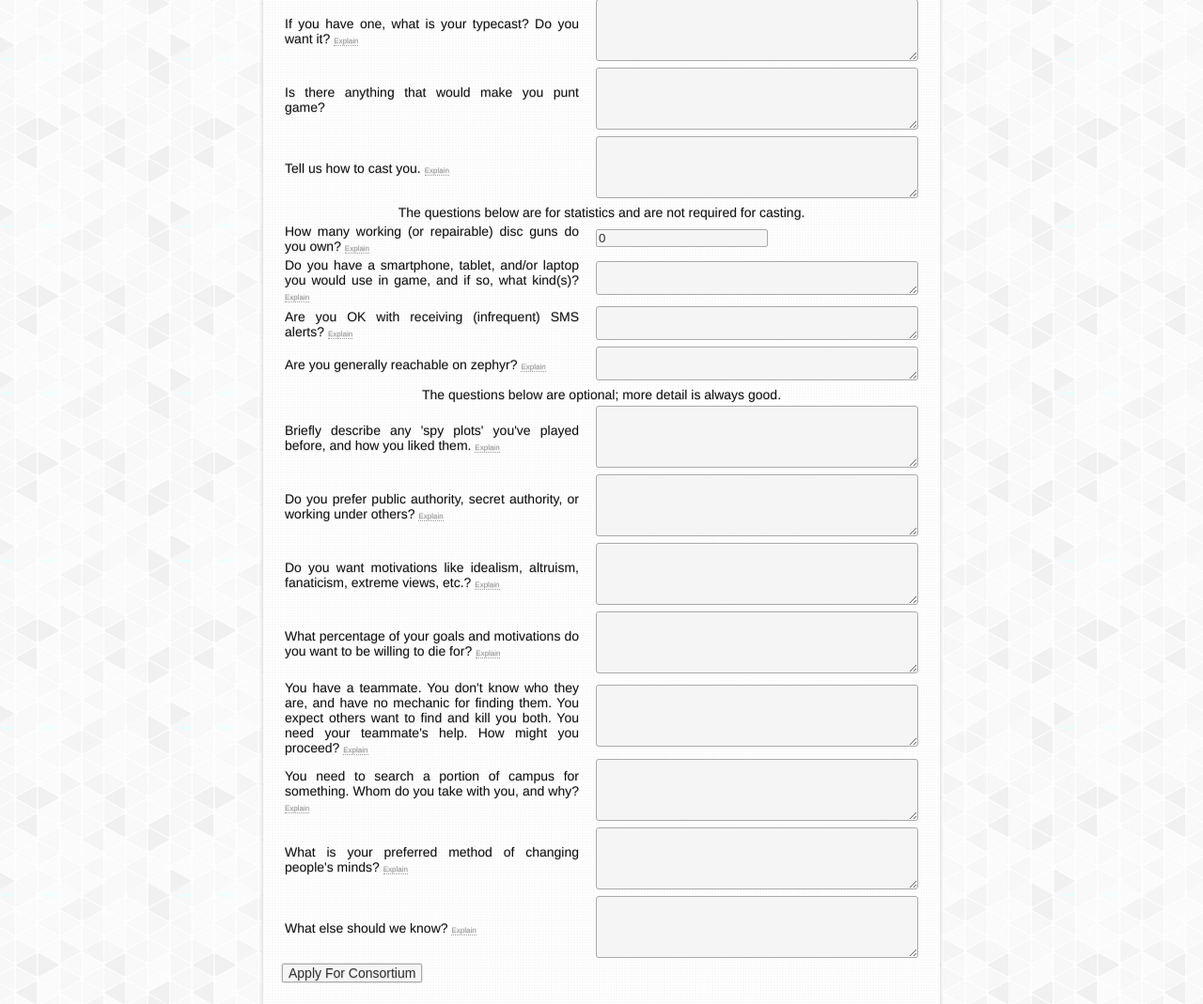
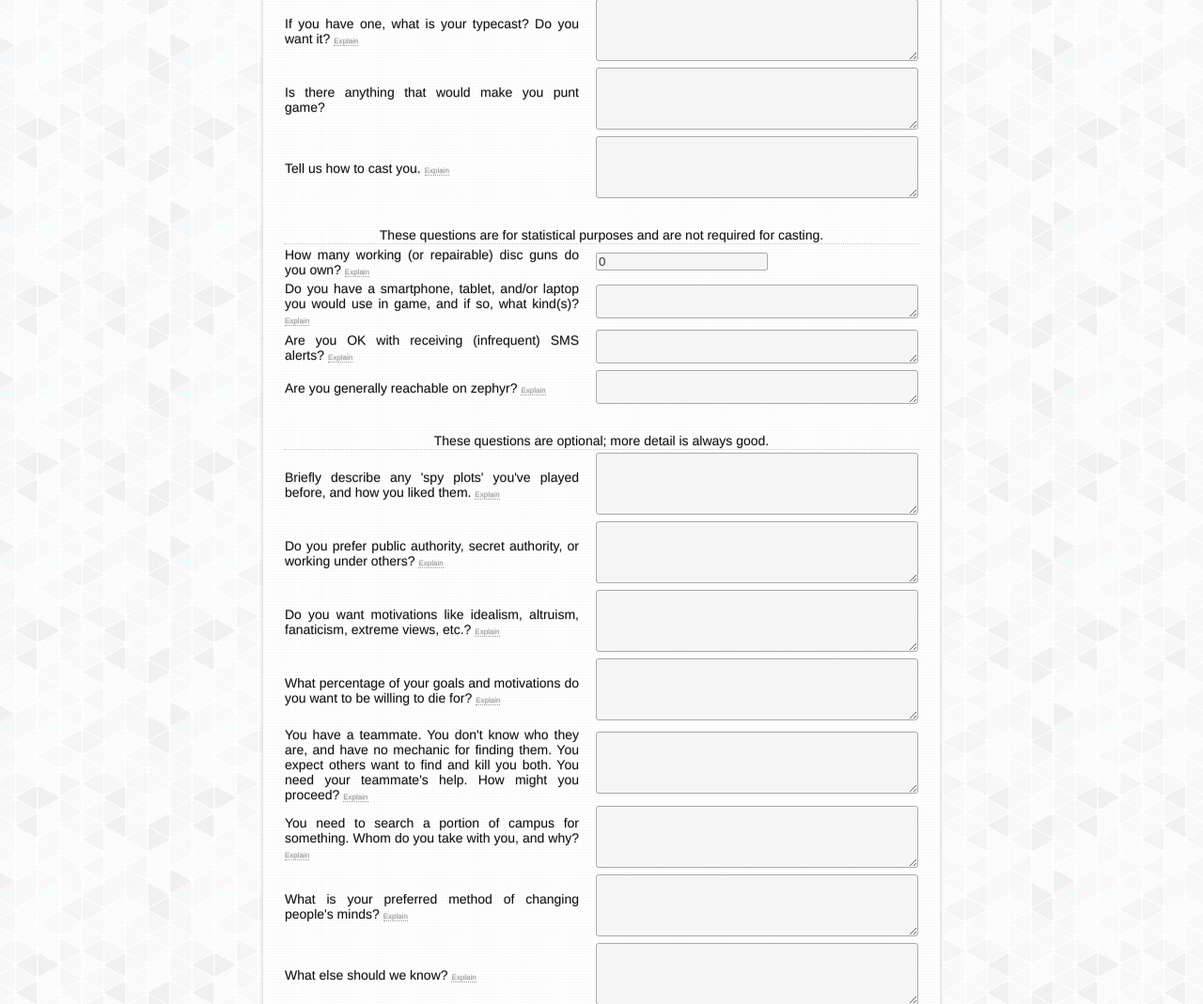
Before and after one commit to ternus/consortium, a Django app: page /app/ in a window 1280 px wide. Shown: the part 664-1733 px from the top of the page at 94% size. Run offline with Django 3.2, Linux system fonts and the light colour scheme; parts of the project's set-up code (start-up, migrations or seed data) failed here and were passed over.

Commit message:
ermehgerd sterhling erpderht

```diff
--- a/app/models.py
+++ b/app/models.py
@@ -94,7 +94,7 @@ class AppForm(ModelForm):
                     If you don't know what a typecast is, don't worry about it.""",
         "punts": "",
         "how_cast": "If you must be cast in a certain way, if some of your answers are more important than others, or if you have the perfect role in mind, tell us.",
-        "spy_plots": "This will help us match you with a good set of plots.",
+        "spy_plots": "This will help us match you with a good set of plots. If you've never played a spy plot before (or think you haven't), tell us that, and perhaps what spy plots you might enjoy.",
         "public_secret": """'Public authority' might be the UN Secretary General,
 the chief of police, or the Pope* in a game full of Catholics.  'Secret
 authority' might be the head of the secret police, the commander of a black-ops
--- a/app/templates/app/app.html
+++ b/app/templates/app/app.html
@@ -44,10 +44,10 @@
                 {% endif %}
                 </th><td>{{ field }}</td></tr>
                     {% ifequal field.name "how_cast" %}
-                        <tr><td colspan="2" class="text separator">The questions below are for statistics and are not required for casting.</td></tr>
+                        <tr><td colspan="2" class="text separator">These questions are for statistical purposes and are not required for casting.</td></tr>
                     {% endifequal %}
                     {% ifequal field.name "zephyr" %}
-                    <tr><td colspan="2" class="text separator">The questions below are optional; more detail is always good.</td></tr>
+                    <tr><td colspan="2" class="text separator">These questions are optional; more detail is always good.</td></tr>
                     {% endifequal %}
                 {% endfor %}
             </table>
--- a/static/css/consortium.css
+++ b/static/css/consortium.css
@@ -198,7 +198,9 @@ textarea, input {
     text-shadow: 0px 1px 1px #cccccc;
     color: #666666; }
   #app .separator {
-    text-align: center; }
+    text-align: center;
+    border-bottom: 1px dotted #cccccc;
+    padding-top: 25px; }
   #app th {
     text-align: justify;
     padding-right: 15px;
--- a/static/css/consortium.scss
+++ b/static/css/consortium.scss
@@ -309,6 +309,8 @@ textarea, input {
   }
   .separator {
     text-align: center;
+    border-bottom: 1px dotted $shadow;
+    padding-top: 25px;
   }
 
   th {
```
